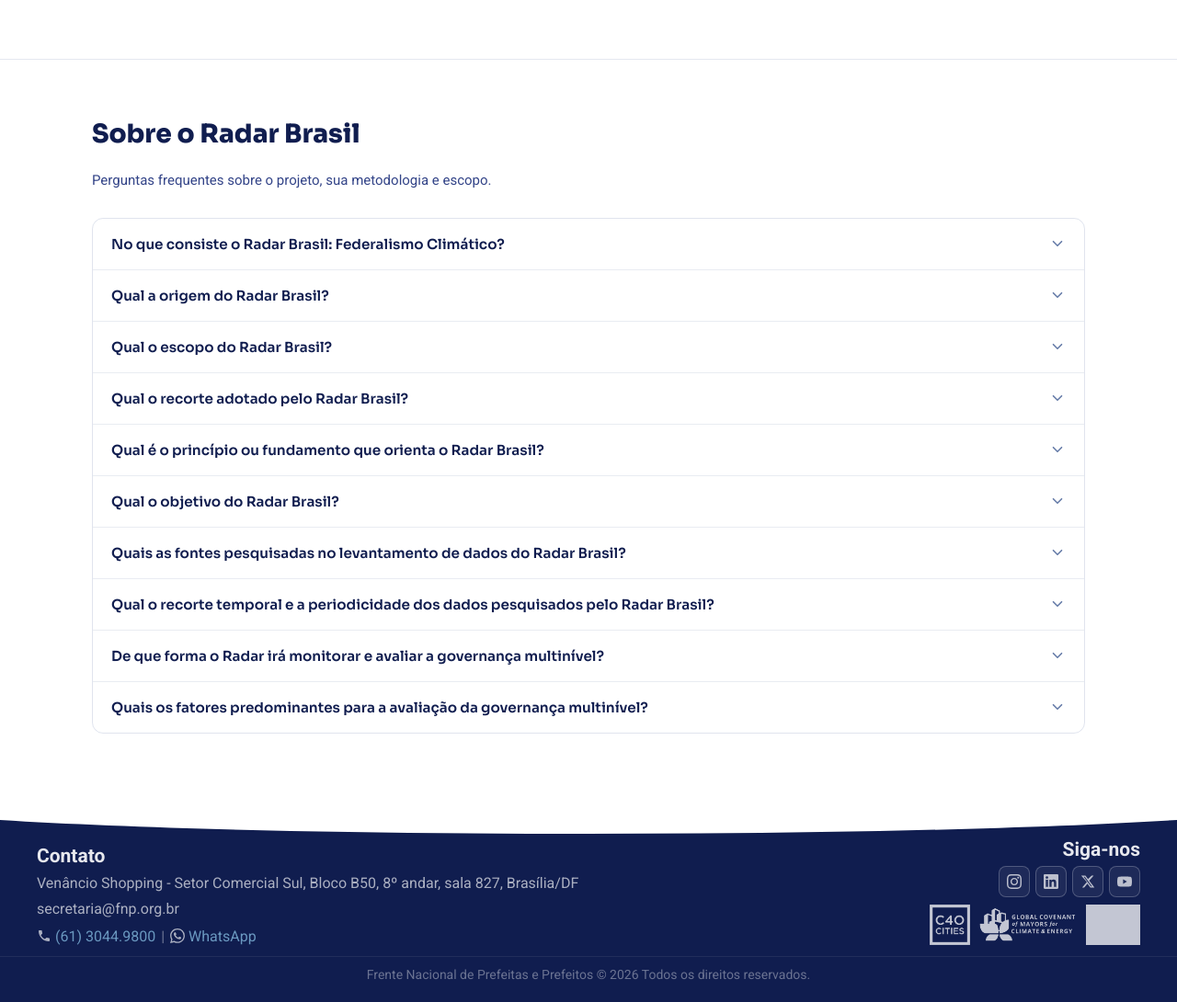
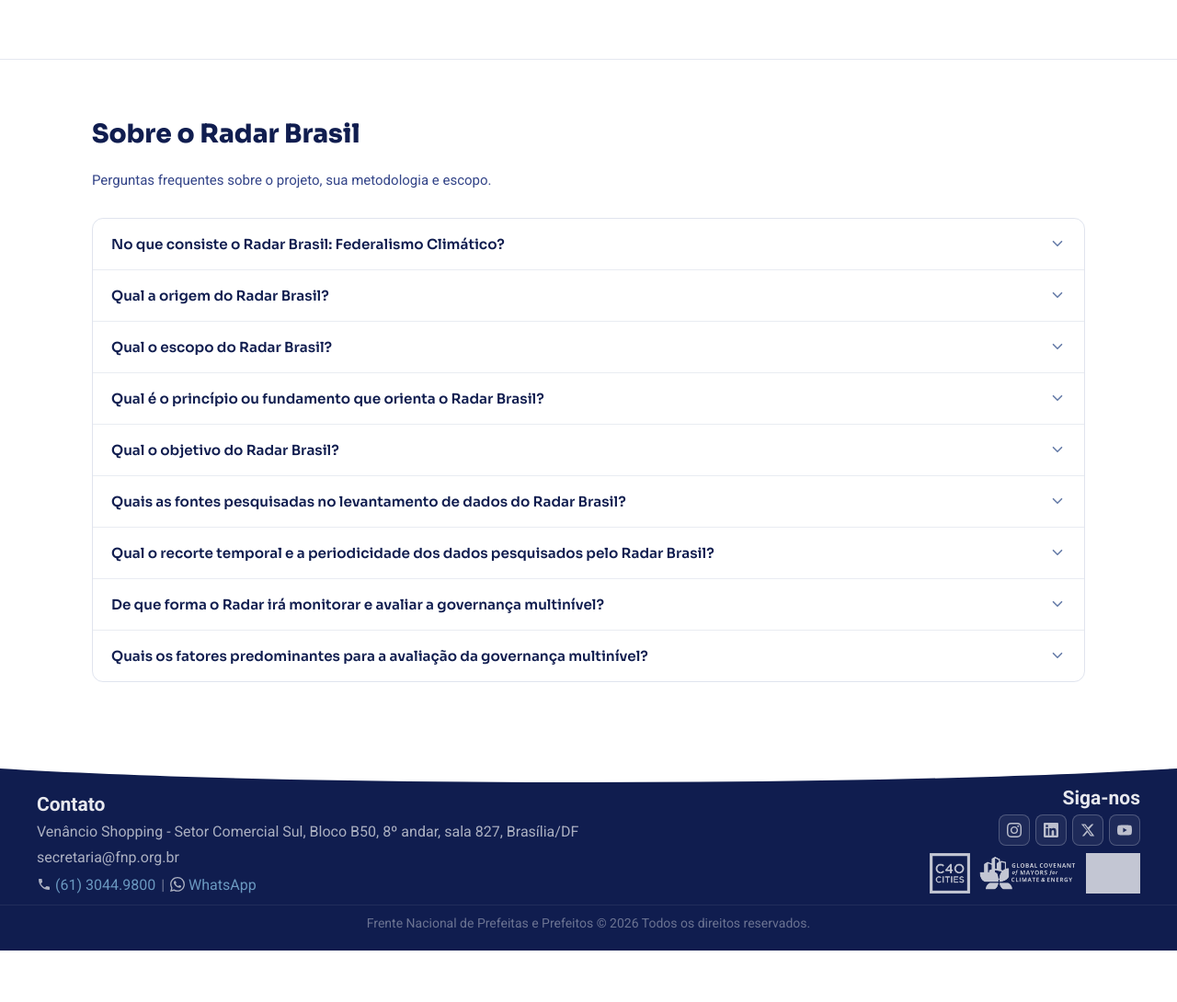
Before and after one commit to dadosfnp/radar-brasil, a Django app: page /sobre/ in a window 1280 px wide; the page is wider, and only the part inside the window is pictured. Shown: the part 4640-5730 px from the top of that part at 92% size. After the commit the page ends 5674 px from the top of that part, so only its background shows below. Run offline with Django 5.2, Linux system fonts and the light colour scheme; tables that the repository leaves empty hold one stand-in row (values such as "Sample post"); grey boxes are pictures that could not be loaded.

Commit message:
content: FAQ sobre.html - escopo federal em dois paragrafos + ponderacao por relevancia
- Qual o escopo do Radar Brasil?: paragrafo unico substituido por dois paragrafos (escopo federal + tres fatores do recorte)
- Quais os fatores predominantes: novo paragrafo sobre ponderacao por relevancia federativa inserido antes de Fator de relevancia

```diff
--- a/templates/municipios/sobre.html
+++ b/templates/municipios/sobre.html
@@ -461,17 +461,8 @@
                     <svg class="sb-faq-icon" width="18" height="18" viewBox="0 0 24 24" fill="none" stroke="currentColor" stroke-width="2.2" stroke-linecap="round" stroke-linejoin="round" aria-hidden="true"><polyline points="6 9 12 15 18 9"/></svg>
                 </button>
                 <div class="sb-faq-answer" hidden>
-                    <p>{% trans "Foco nas iniciativas e instrumentos federais que promovem a cooperação interfederativa no enfrentamento das mudanças climáticas, avaliando a oferta de mecanismos de articulação multinível, e não a capacidade institucional dos entes subnacionais." %}</p>
-                </div>
-            </div>
-
-            <div class="sb-faq-item" role="listitem">
-                <button class="sb-faq-question" aria-expanded="false">
-                    {% trans "Qual o recorte adotado pelo Radar Brasil?" %}
-                    <svg class="sb-faq-icon" width="18" height="18" viewBox="0 0 24 24" fill="none" stroke="currentColor" stroke-width="2.2" stroke-linecap="round" stroke-linejoin="round" aria-hidden="true"><polyline points="6 9 12 15 18 9"/></svg>
-                </button>
-                <div class="sb-faq-answer" hidden>
-                    <p>{% trans "O Radar Brasil considera três fatores principais: a maior acessibilidade às ações federais; o compromisso do Brasil com a agenda CHAMP; e o papel central da União na coordenação e implementação de políticas nacionais." %}</p>
+                    <p>{% trans "O escopo é federal. A análise concentra-se nas iniciativas e instrumentos da esfera federal que promovem ou induzem a cooperação interfederativa no enfrentamento das mudanças climáticas, tendo como foco a oferta federal de mecanismos de articulação multinível, e não a avaliação da capacidade institucional dos entes subnacionais." %}</p>
+                    <p>{% trans "Três fatores principais conduziram o estudo a este recorte: a maior acessibilidade às ações federais; o compromisso do Brasil com a agenda CHAMP; e o papel central da União na coordenação e implementação de políticas nacionais." %}</p>
                 </div>
             </div>
 
@@ -533,6 +524,7 @@
                 </button>
                 <div class="sb-faq-answer" hidden>
                     <p>{% trans "Aderência à agenda climática, interface com estados e municípios, relevância para a coordenação federativa e disponibilidade de informações públicas." %}</p>
+                    <p>{% trans "Ponderação por relevância federativa: em cada eixo, um dos critérios recebe peso 2, em razão de sua maior relevância, no critério, para o federalismo climático. Os demais critérios recebem peso 1." %}</p>
                     <p><strong>{% trans "Fator de relevância:" %}</strong></p>
                     <ul>
                         <li><strong>{% trans "Peso 3" %}</strong> {% trans "para os componentes que declaram, em seu texto ou instrumento formal, mitigação ou adaptação às mudanças climáticas como objetivo." %} <em>({% trans "Ex.: Comitê Gestor do Fundo Nacional sobre Mudança do Clima, Plano Nacional de Proteção e Defesa Civil, Programa Gestão de Riscos e de Desastres, PAC Seleções - Desenvolvimento Urbano Resiliente e Sustentável" %})</em></li>
```
Also changed, not shown: docs/CHANGELOG.md.
